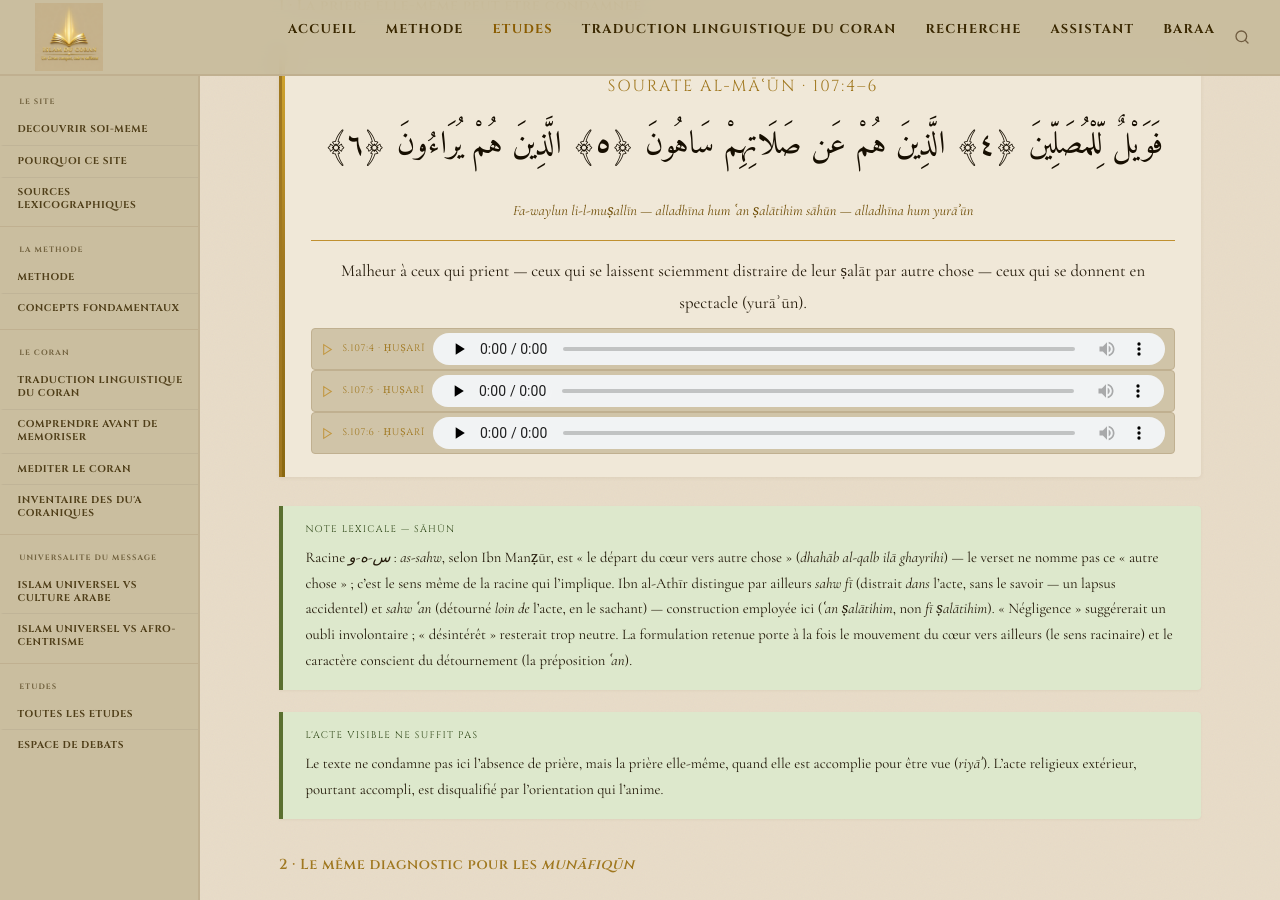
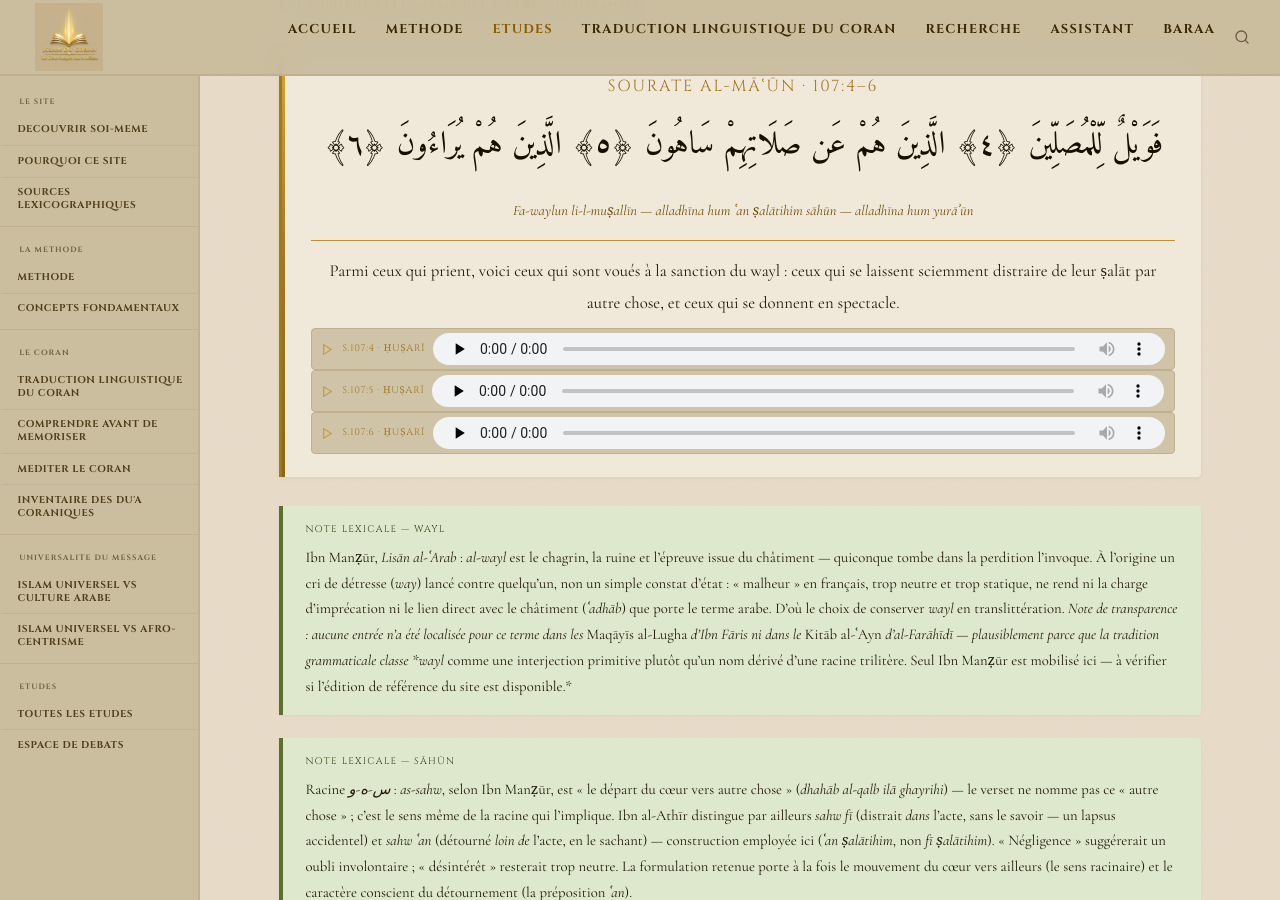
Before and after one commit to Makhuwcoder/islamducoran, a Jekyll site: the page built from _etudes/muttaqun.md, in a window 1280 px wide and 900 px high, scrolled down 7103 px. Built offline with Jekyll 4.4.1, drawn with Linux system fonts in a browser that asks for light colours.

Commit message:
S.107:4-6 : structure de traduction B + wayl translittéré avec note lexicale

```diff
--- a/_etudes/muttaqun.md
+++ b/_etudes/muttaqun.md
@@ -86,7 +86,9 @@ Ce texte place la *taqwā* et son opposé (*fujūr*, la transgression qui rompt
 
 ### 1 · La prière elle-même peut être condamnée
 
-{% include verset.html ref="Sourate Al-Māʿūn · 107:4–6" ar="فَوَيْلٌ لِّلْمُصَلِّينَ ﴿٤﴾ الَّذِينَ هُمْ عَن صَلَاتِهِمْ سَاهُونَ ﴿٥﴾ الَّذِينَ هُمْ يُرَاءُونَ ﴿٦﴾" trl="*Fa-waylun li-l-muṣallīn — alladhīna hum ʿan ṣalātihim sāhūn — alladhīna hum yurāʾūn*" trad="Malheur à ceux qui prient — ceux qui se laissent sciemment distraire de leur ṣalāt par autre chose — ceux qui se donnent en spectacle (yurāʾūn)." %}
+{% include verset.html ref="Sourate Al-Māʿūn · 107:4–6" ar="فَوَيْلٌ لِّلْمُصَلِّينَ ﴿٤﴾ الَّذِينَ هُمْ عَن صَلَاتِهِمْ سَاهُونَ ﴿٥﴾ الَّذِينَ هُمْ يُرَاءُونَ ﴿٦﴾" trl="*Fa-waylun li-l-muṣallīn — alladhīna hum ʿan ṣalātihim sāhūn — alladhīna hum yurāʾūn*" trad="Parmi ceux qui prient, voici ceux qui sont voués à la sanction du wayl : ceux qui se laissent sciemment distraire de leur ṣalāt par autre chose, et ceux qui se donnent en spectacle." %}
+
+{% include callout.html type="dit" label="Note lexicale — wayl" content="Ibn Manẓūr, *Lisān al-ʿArab* : *al-wayl* est le chagrin, la ruine et l'épreuve issue du châtiment — quiconque tombe dans la perdition l'invoque. À l'origine un cri de détresse (*way*) lancé contre quelqu'un, non un simple constat d'état : « malheur » en français, trop neutre et trop statique, ne rend ni la charge d'imprécation ni le lien direct avec le châtiment (*ʿadhāb*) que porte le terme arabe. D'où le choix de conserver *wayl* en translittération. *Note de transparence : aucune entrée n'a été localisée pour ce terme dans les* Maqāyīs al-Lugha *d'Ibn Fāris ni dans le* Kitāb al-ʿAyn *d'al-Farāhīdī — plausiblement parce que la tradition grammaticale classe *wayl* comme une interjection primitive plutôt qu'un nom dérivé d'une racine trilitère. Seul Ibn Manẓūr est mobilisé ici — à vérifier si l'édition de référence du site est disponible.*" %}
 
 {% include callout.html type="dit" label="Note lexicale — sāhūn" content="Racine *س-ه-و* : *as-sahw*, selon Ibn Manẓūr, est « le départ du cœur vers autre chose » (*dhahāb al-qalb ilā ghayrihi*) — le verset ne nomme pas ce « autre chose » ; c'est le sens même de la racine qui l'implique. Ibn al-Athīr distingue par ailleurs *sahw fī* (distrait *dans* l'acte, sans le savoir — un lapsus accidentel) et *sahw ʿan* (détourné *loin de* l'acte, en le sachant) — construction employée ici (*ʿan ṣalātihim*, non *fī ṣalātihim*). « Négligence » suggérerait un oubli involontaire ; « désintérêt » resterait trop neutre. La formulation retenue porte à la fois le mouvement du cœur vers ailleurs (le sens racinaire) et le caractère conscient du détournement (la préposition *ʿan*)." %}
 
```
